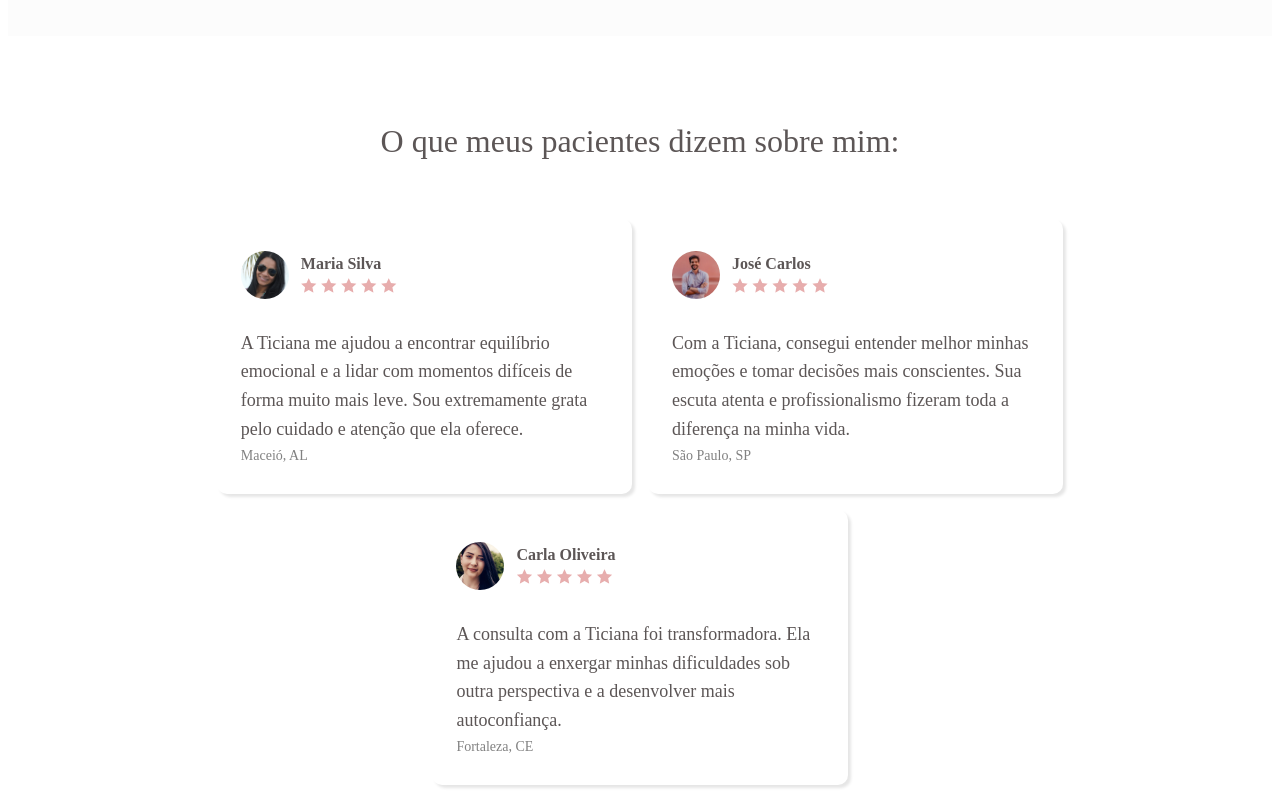
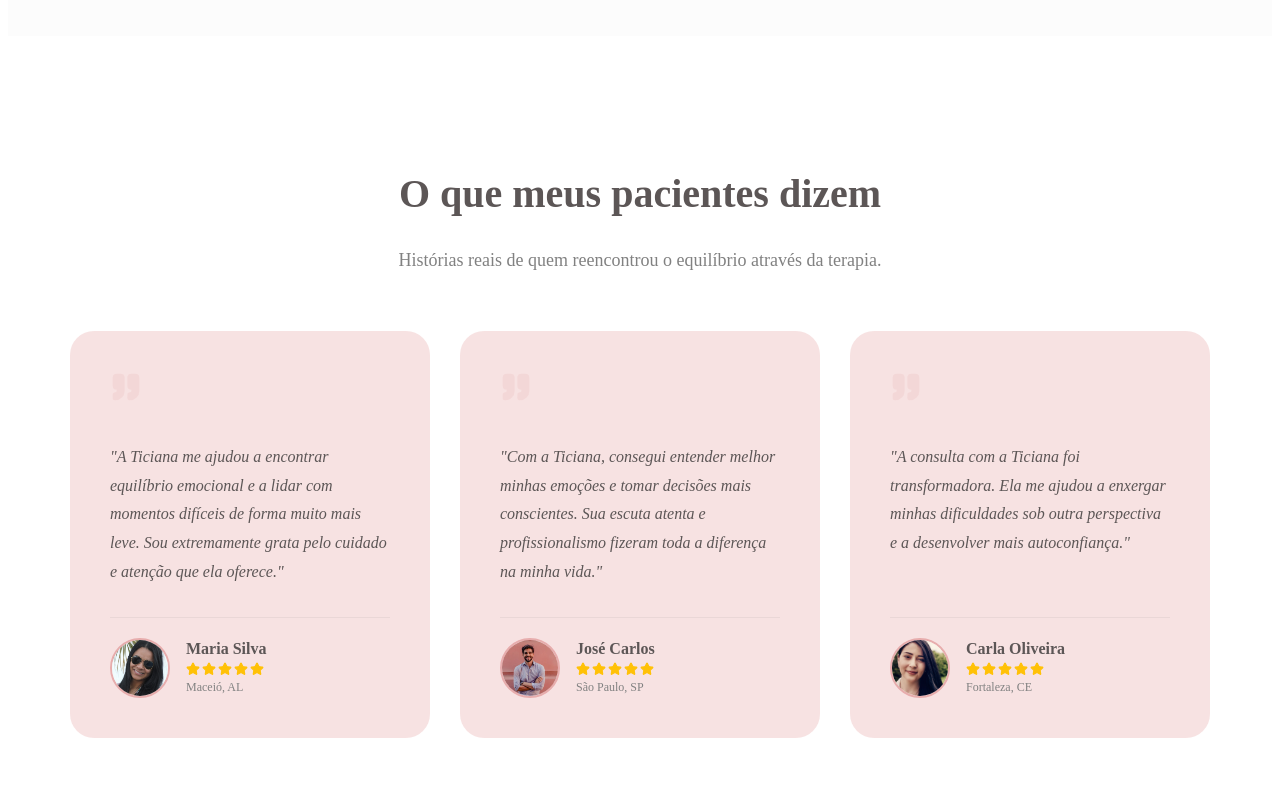
Before and after one commit to kauatorresfranca/ticiana-moura-psic, a React (Vite) app: page / in a window 1280 px wide. Shown: the part 3440-4240 px from the top of the page. Built offline with nearby package versions, Linux system fonts and the light colour scheme; the HTML template or start-up script is replaced by a standard one.

Commit message:
feat: refactor Testimonials section with improved layout, styles, and animations

```diff
--- a/src/components/sections/testimonials/index.tsx
+++ b/src/components/sections/testimonials/index.tsx
@@ -1,45 +1,11 @@
-import { useState, useEffect, useRef } from 'react';
-import { motion, easeOut } from 'framer-motion';
-import * as S from './styles';
-import client1 from '../../../assets/images/client1.jpg';
-import client2 from '../../../assets/images/client2.jpg';
-import client3 from '../../../assets/images/client3.jpg';
+import { motion } from 'framer-motion'
+import * as S from './styles'
+import client1 from '../../../assets/images/client1.jpg'
+import client2 from '../../../assets/images/client2.jpg'
+import client3 from '../../../assets/images/client3.jpg'
+import { Quote, Star } from 'lucide-react'
 
-// Define the testimonial data type
-interface Testimonial {
-  name: string;
-  image: string;
-  text: string;
-  location: string;
-}
-
-// Animation variants for the TestimonialsList and TestimonialItem
-const listVariants = {
-  hidden: { opacity: 0 },
-  visible: {
-    opacity: 1,
-    transition: {
-      staggerChildren: 0.3, // Stagger each TestimonialItem by 0.3s
-    },
-  },
-};
-
-const itemVariants = {
-  hidden: { opacity: 0, rotate: -10 }, // Start with slight rotation and invisible
-  visible: { opacity: 1, rotate: 0, transition: { duration: 0.7, ease: easeOut } }, // Fade in and rotate to normal
-};
-
-const indicatorVariants = {
-  hidden: { opacity: 0, scale: 0.5 },
-  visible: { opacity: 1, scale: 1, transition: { duration: 0.5, ease: easeOut } },
-};
-
-const Testimonials = () => {
-  const [activeIndex, setActiveIndex] = useState<number>(0);
-  const listRef = useRef<HTMLDivElement>(null);
-
-  // Testimonial data
-  const testimonials: Testimonial[] = [
+const testimonials = [
   {
     name: 'Maria Silva',
     image: client2,
@@ -58,110 +24,49 @@ const Testimonials = () => {
     text: 'A consulta com a Ticiana foi transformadora. Ela me ajudou a enxergar minhas dificuldades sob outra perspectiva e a desenvolver mais autoconfiança.',
     location: 'Fortaleza, CE',
   },
-  ];
+]
 
-  // Handle scroll to update active index
-  useEffect(() => {
-    const list = listRef.current;
-    if (!list) return;
+const Testimonials = () => {
+  return (
+    <S.TestimonialsSection id="depoimentos">
+      <div className="container">
+        <S.Header>
+          <S.Title>O que meus pacientes dizem</S.Title>
+          <p>Histórias reais de quem reencontrou o equilíbrio através da terapia.</p>
+        </S.Header>
 
-    let scrollTimeout: ReturnType<typeof setTimeout>;
+        <S.TestimonialsGrid
+          as={motion.div}
+          initial={{ opacity: 0, y: 20 }}
+          animate={{ opacity: 1, y: 0 }}
+          transition={{ duration: 0.6 }}
+        >
+          {testimonials.map((item, index) => (
+            <S.TestimonialCard key={index}>
+              <S.QuoteIcon>
+                <Quote size={32} fill="currentColor" />
+              </S.QuoteIcon>
 
-    const handleScroll = () => {
-      // Debounce scroll updates
-      clearTimeout(scrollTimeout);
-      scrollTimeout = setTimeout(() => {
-        const scrollLeft = list.scrollLeft;
-        const itemWidth = list.offsetWidth * 0.8; // Account for flex: 0 0 80%
-        const newIndex = Math.round(scrollLeft / itemWidth);
-        if (newIndex !== activeIndex && newIndex >= 0 && newIndex < testimonials.length) {
-          setActiveIndex(newIndex);
+              <S.TestimonialText>"{item.text}"</S.TestimonialText>
+
+              <S.AuthorArea>
+                <S.AuthorImage src={item.image} alt={item.name} />
+                <S.AuthorInfo>
+                  <S.AuthorName>{item.name}</S.AuthorName>
+                  <S.StarsWrapper>
+                    {[...Array(5)].map((_, i) => (
+                      <Star key={i} size={14} fill="#FFC107" color="#FFC107" />
+                    ))}
+                  </S.StarsWrapper>
+                  <S.Location>{item.location}</S.Location>
+                </S.AuthorInfo>
+              </S.AuthorArea>
+            </S.TestimonialCard>
+          ))}
+        </S.TestimonialsGrid>
+      </div>
+    </S.TestimonialsSection>
+  )
 }
-      }, 100); // Adjust debounce delay as needed
-    };
 
-    list.addEventListener('scroll', handleScroll);
-    return () => {
-      clearTimeout(scrollTimeout);
-      list.removeEventListener('scroll', handleScroll);
-    };
-  }, [activeIndex, testimonials.length]);
-
-  // Handle dot click
-  const scrollToIndex = (index: number) => {
-    const list = listRef.current;
-    if (!list) return;
-    const itemWidth = list.offsetWidth * 0.8; // Account for flex: 0 0 80%
-    list.scrollTo({ left: index * itemWidth, behavior: 'smooth' });
-    setActiveIndex(index);
-  };
-
-  return (
-    <S.Testimonials
-      as={motion.section}
-      initial={{ opacity: 0 }}
-      whileInView={{ opacity: 1 }}
-      transition={{ duration: 0.5, ease: easeOut }}
-      viewport={{ once: true, amount: 0.2 }}
-    >
-      <motion.h2
-        initial={{ opacity: 0, y: -20 }}
-        whileInView={{ opacity: 1, y: 0 }}
-        transition={{ duration: 0.5, ease: easeOut }}
-        viewport={{ once: true, amount: 0.2 }}
-      >
-        O que meus pacientes dizem sobre mim:
-      </motion.h2>
-      <S.TestimonialsList
-        as={motion.div}
-        variants={listVariants}
-        initial="hidden"
-        whileInView="visible"
-        viewport={{ once: true, amount: 0.2 }}
-        ref={listRef}
-      >
-        {testimonials.map((testimonial, index: number) => (
-          <S.TestimonialItem
-            as={motion.div}
-            variants={itemVariants}
-            key={index}
-            active={index === activeIndex}
-          >
-            <S.TestimonialAuthor>
-              <S.TestimonialAuthorImage src={testimonial.image} alt={testimonial.name} />
-              <S.TestimonialAuthorContent>
-                <S.TestimonialAuthorName>{testimonial.name}</S.TestimonialAuthorName>
-                <S.TestimonialAuthorReview>
-                  {[...Array(5)].map((_, i) => (
-                    <i key={i} className="ri-star-fill"></i>
-                  ))}
-                </S.TestimonialAuthorReview>
-              </S.TestimonialAuthorContent>
-            </S.TestimonialAuthor>
-            <S.TestimonialText>{testimonial.text}</S.TestimonialText>
-            <S.TestimonialLocation>{testimonial.location}</S.TestimonialLocation>
-          </S.TestimonialItem>
-        ))}
-      </S.TestimonialsList>
-      <S.Indicators
-        as={motion.div}
-        variants={listVariants}
-        initial="hidden"
-        whileInView="visible"
-        viewport={{ once: true, amount: 0.2 }}
-      >
-        {testimonials.map((_, index: number) => (
-          <S.Indicator
-            as={motion.div}
-            variants={indicatorVariants}
-            key={index}
-            active={index === activeIndex}
-            onClick={() => scrollToIndex(index)}
-          />
-        ))}
-      </S.Indicators>
-    </S.Testimonials>
-  );
-};
-
-export default Testimonials;
+export default Testimonials
--- a/src/components/sections/testimonials/styles.ts
+++ b/src/components/sections/testimonials/styles.ts
@@ -1,147 +1,122 @@
-import styled from 'styled-components';
-import { breakpoints, colors } from '../../../../styles';
+import styled from 'styled-components'
+import { breakpoints, colors } from '../../../../styles'
 
-// Define props interface for components with active prop
-interface ActiveProps {
-  active?: boolean;
-}
+export const TestimonialsSection = styled.section`
+  padding: 100px 0;
+  background-color: #fff;
 
-export const Testimonials = styled.section`
-  display: flex;
-  flex-direction: column;
-  gap: 32px;
-  padding: 60px 20px;
+  .container {
+    max-width: 1140px;
+    margin: 0 auto;
+    padding: 0 16px;
+  }
+`
 
-  h2 {
+export const Header = styled.div`
+  text-align: center;
+  margin-bottom: 60px;
+
+  p {
+    color: ${colors.text};
+    font-size: 18px;
+    margin-top: 12px;
+  }
+`
+
+export const Title = styled.h2`
+  font-size: 40px;
+  color: ${colors.title};
+  font-weight: 800;
+
+  @media (max-width: ${breakpoints.tablet}) {
     font-size: 32px;
-    color: ${colors.title};
-    font-weight: 500;
-    text-align: center;
   }
+`
 
-  @media (max-width: ${breakpoints.mobile}) {
-    padding: 40px 16px;
+export const TestimonialsGrid = styled.div`
+  display: grid;
+  grid-template-columns: repeat(3, 1fr);
+  gap: 30px;
 
-    h2 {
-      font-size: 24px;
-    }
+  @media (max-width: ${breakpoints.tablet}) {
+    display: flex;
+    overflow-x: auto;
+    padding-bottom: 20px;
+    scroll-snap-type: x mandatory;
+    scrollbar-width: none;
+    &::-webkit-scrollbar { display: none; }
   }
-`;
+`
 
-export const TestimonialsList = styled.div`
-  display: flex;
-  gap: 16px;
-  overflow-x: auto;
-  scroll-snap-type: x mandatory;
-  scroll-behavior: smooth;
-  -webkit-overflow-scrolling: touch;
-  padding: 0 10%;
-  scrollbar-width: none;
-  -ms-overflow-style: none;
-
-  &::-webkit-scrollbar {
-    display: none;
-  }
-
-  @media (min-width: ${breakpoints.mobile}) {
-    justify-content: center;
-    flex-wrap: wrap;
-    overflow-x: visible;
-    scroll-snap-type: none;
-    padding: 0;
-  }
-`;
-
-export const TestimonialItem = styled.div<ActiveProps>`
+export const TestimonialCard = styled.div`
+  background-color: ${colors.primaryTransparent};
+  padding: 40px;
+  border-radius: 24px;
   display: flex;
   flex-direction: column;
   position: relative;
-  gap: 12px;
-  box-shadow: 3px 3px 3px rgba(0, 0, 0, 0.1);
-  border-radius: 10px;
-  padding: 32px 24px;
-  flex: 0 0 80%;
-  scroll-snap-align: center;
-  transition: filter 0.2s ease, transform 0.2s ease;
-  filter: ${(props) => (props.active ? 'none' : 'blur(2px)')};
-  transform: ${(props) => (props.active ? 'scale(1)' : 'scale(0.95)')};
+  transition: transform 0.3s ease;
 
-  @media (min-width: ${breakpoints.mobile}) {
-    flex: 0 0 30%;
-    filter: none;
-    transform: none;
-    scroll-snap-align: none;
+  @media (max-width: ${breakpoints.tablet}) {
+    flex: 0 0 85%;
+    scroll-snap-align: center;
   }
-`;
+
+  &:hover {
+    transform: translateY(-10px);
+  }
+`
+
+export const QuoteIcon = styled.div`
+  color: ${colors.primary};
+  opacity: 0.2;
+  margin-bottom: 20px;
+`
 
 export const TestimonialText = styled.p`
-  font-size: 18px;
+  font-size: 16px;
+  line-height: 1.8;
   color: ${colors.title};
-  line-height: 1.6;
+  font-style: italic;
+  margin-bottom: 30px;
+  flex-grow: 1;
+`
 
-  @media (max-width: ${breakpoints.mobile}) {
-    font-size: 14px;
-  }
-`;
-
-export const TestimonialLocation = styled.p`
-  position: absolute;
-  bottom: 16px;
-  font-size: 14px;
-  color: ${colors.text};
-`;
-
-export const TestimonialAuthor = styled.span`
+export const AuthorArea = styled.div`
   display: flex;
   align-items: center;
-`;
+  gap: 16px;
+  border-top: 1px solid rgba(0,0,0,0.05);
+  padding-top: 20px;
+`
 
-export const TestimonialAuthorContent = styled.div`
+export const AuthorImage = styled.img`
+  width: 56px;
+  height: 56px;
+  border-radius: 50%;
+  object-fit: cover;
+  border: 2px solid ${colors.primary};
+`
+
+export const AuthorInfo = styled.div`
   display: flex;
   flex-direction: column;
-  gap: 4px;
-`;
+`
 
-export const TestimonialAuthorImage = styled.img`
-  border-radius: 50%;
-  width: 48px;
-  height: 48px;
-  object-fit: cover;
-  margin-right: 12px;
-`;
+export const AuthorName = styled.span`
+  font-size: 16px;
+  font-weight: 700;
+  color: ${colors.title};
+`
 
-export const TestimonialAuthorName = styled.span`
-  font-size: 16px;
-  color: ${colors.title};
-  font-weight: bold;
-`;
+export const StarsWrapper = styled.div`
+  display: flex;
+  gap: 2px;
+  margin: 4px 0;
+`
 
-export const TestimonialAuthorReview = styled.div`
-  display: flex;
-  align-items: center;
-  gap: 4px;
-
-  i {
-    color: ${colors.primary};
-  }
-`;
-
-export const Indicators = styled.div`
-  display: flex;
-  justify-content: center;
-  gap: 8px;
-  margin-top: 16px;
-
-  @media (min-width: ${breakpoints.mobile}) {
-    display: none;
-  }
-`;
-
-export const Indicator = styled.div<ActiveProps>`
-  width: 10px;
-  height: 10px;
-  border-radius: 50%;
-  background-color: ${(props) => (props.active ? colors.primary : colors.text)};
-  cursor: pointer;
-  transition: background-color 0.3s ease;
-`;
+export const Location = styled.span`
+  font-size: 12px;
+  color: ${colors.text};
+  font-weight: 500;
+`
```
Lines whose indentation alone changed are shown as unchanged.
